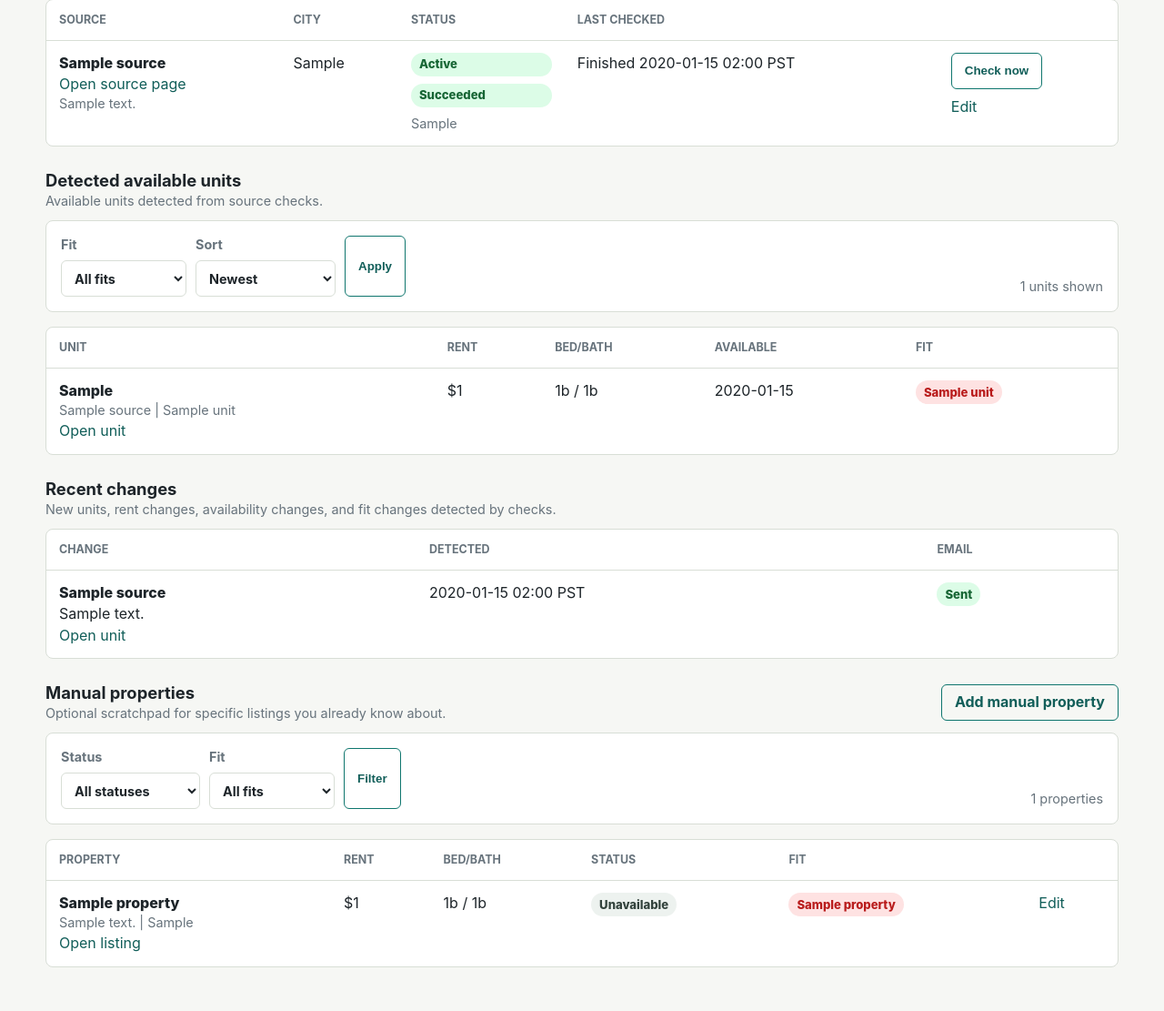
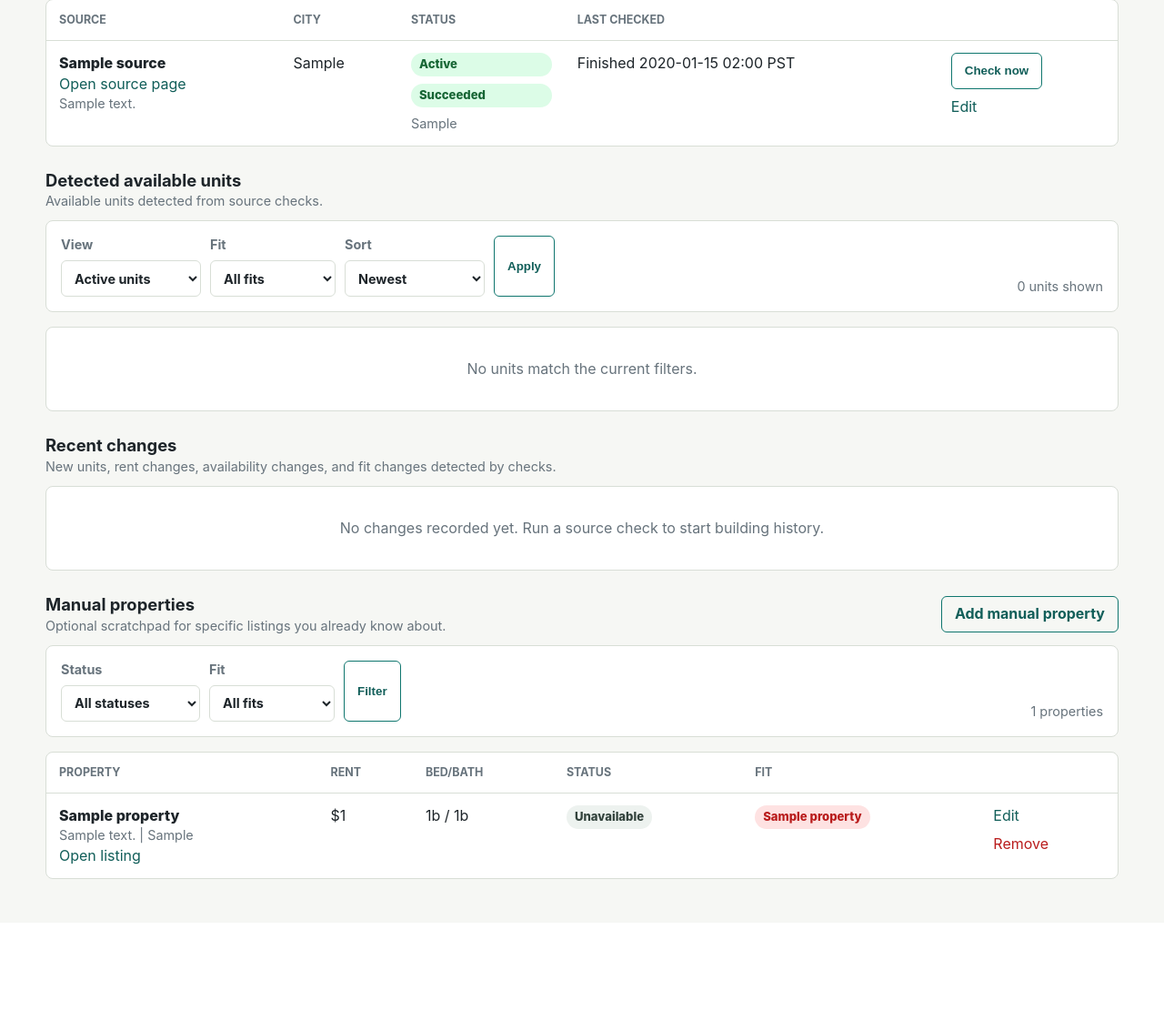
Before and after one commit to zl3152/monitor-rentals, a FastAPI app: page /board/dev-board in a window 1280 px wide. Shown: the part 198-1309 px from the top of the page at 91% size. After the commit the page ends 1164 px from the top, so only its background shows below. Run offline with FastAPI, Linux system fonts and the light colour scheme; tables that the repository leaves empty hold one stand-in row (values such as "Sample post").

Commit message:
Add unit dismiss and restore flow

```diff
--- a/app/main.py
+++ b/app/main.py
@@ -6,7 +6,7 @@ from zoneinfo import ZoneInfo
 from fastapi import BackgroundTasks, Depends, FastAPI, Form, HTTPException
 from fastapi.responses import HTMLResponse, RedirectResponse
 from fastapi.templating import Jinja2Templates
-from sqlalchemy import asc, desc
+from sqlalchemy import asc, desc, or_
 from sqlalchemy.orm import Session
 from starlette.requests import Request
 
@@ -56,6 +56,11 @@ UNIT_SORTS = {
     "rent_desc": ("Rent high to low", desc(DetectedUnit.rent)),
     "available": ("Availability", asc(DetectedUnit.available_date)),
 }
+UNIT_VIEWS = {
+    "active": "Active units",
+    "dismissed": "Dismissed units",
+    "all": "All units",
+}
 
 
 def format_pt(value: datetime | None) -> str:
@@ -91,6 +96,7 @@ def dashboard(
     fit: str = "",
     unit_fit: str = "",
     unit_sort: str = "newest",
+    unit_view: str = "active",
     email_test: str = "",
     email_error: str = "",
     heartbeat: str = "",
@@ -105,13 +111,20 @@ def dashboard(
         query = query.filter(Property.fit_label == fit)
     properties = query.order_by(Property.created_at.desc()).all()
     sources = db.query(TrackedSource).order_by(TrackedSource.created_at.desc()).all()
+    unit_view_key = unit_view if unit_view in UNIT_VIEWS else "active"
     unit_query = db.query(DetectedUnit).filter(DetectedUnit.is_available.is_(True))
+    if unit_view_key == "dismissed":
+        unit_query = unit_query.filter(DetectedUnit.dismissed_at.is_not(None))
+    elif unit_view_key == "active":
+        unit_query = unit_query.filter(DetectedUnit.dismissed_at.is_(None))
     if unit_fit:
         unit_query = unit_query.filter(DetectedUnit.fit_label == unit_fit)
     unit_sort_key = unit_sort if unit_sort in UNIT_SORTS else "newest"
     units = unit_query.order_by(UNIT_SORTS[unit_sort_key][1]).all()
     recent_changes = (
         db.query(UnitChange)
+        .outerjoin(DetectedUnit, UnitChange.unit_id == DetectedUnit.id)
+        .filter(or_(UnitChange.unit_id.is_(None), DetectedUnit.dismissed_at.is_(None)))
         .order_by(UnitChange.detected_at.desc())
         .limit(50)
         .all()
@@ -133,6 +146,8 @@ def dashboard(
             "selected_unit_fit": unit_fit,
             "unit_sorts": UNIT_SORTS,
             "selected_unit_sort": unit_sort_key,
+            "unit_views": UNIT_VIEWS,
+            "selected_unit_view": unit_view_key,
             "email_test": email_test,
             "email_error": email_error,
             "heartbeat": heartbeat,
@@ -169,6 +184,36 @@ def heartbeat_email(token: str, db: Session = Depends(get_db)):
             url=board_url(token, f"?heartbeat=failed&heartbeat_error={error}"),
             status_code=303,
         )
+
+
+@app.post("/board/{token}/units/{unit_id}/dismiss", response_class=HTMLResponse)
+def dismiss_unit(
+    token: str,
+    unit_id: int,
+    db: Session = Depends(get_db),
+):
+    require_board(token)
+    unit = db.get(DetectedUnit, unit_id)
+    if not unit:
+        raise HTTPException(status_code=404, detail="Unit not found")
+    unit.dismissed_at = datetime.utcnow()
+    db.commit()
+    return RedirectResponse(url=board_url(token), status_code=303)
+
+
+@app.post("/board/{token}/units/{unit_id}/restore", response_class=HTMLResponse)
+def restore_unit(
+    token: str,
+    unit_id: int,
+    db: Session = Depends(get_db),
+):
+    require_board(token)
+    unit = db.get(DetectedUnit, unit_id)
+    if not unit:
+        raise HTTPException(status_code=404, detail="Unit not found")
+    unit.dismissed_at = None
+    db.commit()
+    return RedirectResponse(url=board_url(token, "?unit_view=dismissed"), status_code=303)
 
 
 @app.get("/board/{token}/properties/new", response_class=HTMLResponse)
@@ -282,6 +327,21 @@ def update_property(
     prop.notes = notes.strip()
     prop.fit_label = calculate_fit_label(prop)
 
+    db.commit()
+    return RedirectResponse(url=board_url(token), status_code=303)
+
+
+@app.post("/board/{token}/properties/{property_id}/delete", response_class=HTMLResponse)
+def delete_property(
+    token: str,
+    property_id: int,
+    db: Session = Depends(get_db),
+):
+    require_board(token)
+    prop = db.get(Property, property_id)
+    if not prop:
+        raise HTTPException(status_code=404, detail="Property not found")
+    db.delete(prop)
     db.commit()
     return RedirectResponse(url=board_url(token), status_code=303)
 
--- a/app/models.py
+++ b/app/models.py
@@ -73,6 +73,7 @@ class DetectedUnit(Base):
     available_date: Mapped[str] = mapped_column(String(80), default="")
     unit_url: Mapped[str] = mapped_column(Text, default="")
     fit_label: Mapped[str] = mapped_column(String(40), default="Needs review")
+    dismissed_at: Mapped[datetime | None] = mapped_column(DateTime, nullable=True)
     first_seen_at: Mapped[datetime] = mapped_column(DateTime, default=datetime.utcnow)
     last_seen_at: Mapped[datetime] = mapped_column(DateTime, default=datetime.utcnow)
     is_available: Mapped[bool] = mapped_column(Boolean, default=True)
--- a/app/templates/base.html
+++ b/app/templates/base.html
@@ -74,6 +74,35 @@
       .button.secondary {
         background: transparent;
         color: var(--accent-dark);
+      }
+
+      .button.danger {
+        border-color: #fca5a5;
+        color: var(--bad);
+      }
+
+      .button.danger:hover {
+        background: #fef2f2;
+        text-decoration: none;
+      }
+
+      .link-button {
+        appearance: none;
+        border: 0;
+        background: transparent;
+        color: var(--accent-dark);
+        cursor: pointer;
+        font: inherit;
+        padding: 0;
+        text-align: left;
+      }
+
+      .link-button:hover {
+        text-decoration: underline;
+      }
+
+      .link-button.danger {
+        color: var(--bad);
       }
 
       .button[disabled] {
@@ -270,7 +299,11 @@
     </main>
     <script>
       document.querySelectorAll("form[data-pending-label]").forEach((form) => {
-        form.addEventListener("submit", () => {
+        form.addEventListener("submit", (event) => {
+          if (form.dataset.confirm && !confirm(form.dataset.confirm)) {
+            event.preventDefault();
+            return;
+          }
           const button = form.querySelector("button[type='submit']");
           if (!button) return;
           button.textContent = form.dataset.pendingLabel;
--- a/app/templates/board.html
+++ b/app/templates/board.html
@@ -106,6 +106,14 @@
 <section class="panel toolbar">
   <form class="filters" method="get">
     <label>
+      View
+      <select name="unit_view">
+        {% for value, label in unit_views.items() %}
+          <option value="{{ value }}" {% if selected_unit_view == value %}selected{% endif %}>{{ label }}</option>
+        {% endfor %}
+      </select>
+    </label>
+    <label>
       Fit
       <select name="unit_fit">
         <option value="">All fits</option>
@@ -123,7 +131,7 @@
       </select>
     </label>
     <button class="button secondary" type="submit">Apply</button>
-    {% if selected_unit_fit or selected_unit_sort != "newest" %}
+    {% if selected_unit_fit or selected_unit_sort != "newest" or selected_unit_view != "active" %}
       <a class="button secondary" href="/board/{{ token }}">Reset</a>
     {% endif %}
   </form>
@@ -140,6 +148,7 @@
           <th>Bed/Bath</th>
           <th>Available</th>
           <th>Fit</th>
+          <th></th>
         </tr>
       </thead>
       <tbody>
@@ -148,6 +157,9 @@
             <td>
               <div class="name">{{ unit.floor_plan or unit.unit_name or "Unnamed unit" }}</div>
               <div class="meta">{{ unit.source.name or "Source" }}{% if unit.unit_name %} | {{ unit.unit_name }}{% endif %}</div>
+              {% if unit.dismissed_at %}
+                <div class="meta">Dismissed {{ format_pt(unit.dismissed_at) }}</div>
+              {% endif %}
               {% if unit.unit_url %}<div><a href="{{ unit.unit_url }}" target="_blank" rel="noreferrer">Open unit</a></div>{% endif %}
             </td>
             <td>
@@ -168,6 +180,17 @@
             <td>
               {% set fit_class = "good" if unit.fit_label == "Great fit" else "warn" if unit.fit_label in ["Possible fit", "Needs review"] else "bad" %}
               <span class="badge {{ fit_class }}">{{ unit.fit_label }}</span>
+            </td>
+            <td>
+              {% if unit.dismissed_at %}
+                <form method="post" action="/board/{{ token }}/units/{{ unit.id }}/restore" data-pending-label="Restoring...">
+                  <button class="button secondary" type="submit">Restore</button>
+                </form>
+              {% else %}
+                <form method="post" action="/board/{{ token }}/units/{{ unit.id }}/dismiss" data-pending-label="Dismissing..." data-confirm="Hide this unit from the active board and future change emails?">
+                  <button class="button secondary danger" type="submit">Dismiss</button>
+                </form>
+              {% endif %}
             </td>
           </tr>
         {% endfor %}
@@ -295,7 +318,14 @@
               {% set fit_class = "good" if property.fit_label == "Great fit" else "warn" if property.fit_label in ["Possible fit", "Needs review"] else "bad" %}
               <span class="badge {{ fit_class }}">{{ property.fit_label }}</span>
             </td>
-            <td><a href="/board/{{ token }}/properties/{{ property.id }}/edit">Edit</a></td>
+            <td>
+              <div class="stack">
+                <a href="/board/{{ token }}/properties/{{ property.id }}/edit">Edit</a>
+                <form method="post" action="/board/{{ token }}/properties/{{ property.id }}/delete" data-pending-label="Removing..." data-confirm="Remove this manual property from the board?">
+                  <button class="link-button danger" type="submit">Remove</button>
+                </form>
+              </div>
+            </td>
           </tr>
         {% endfor %}
       </tbody>
```
Also changed, not shown: app/checker.py (+12 -11 lines), app/database.py (+17 -5 lines), app/heartbeat.py (+6 -1 lines).
